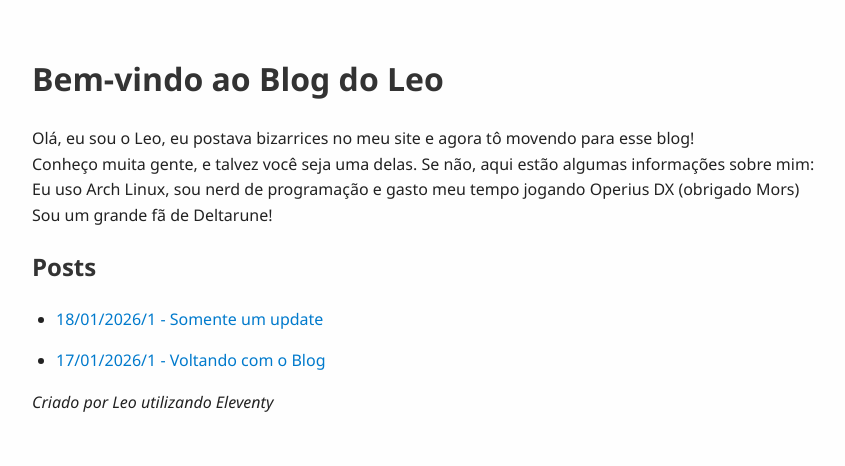
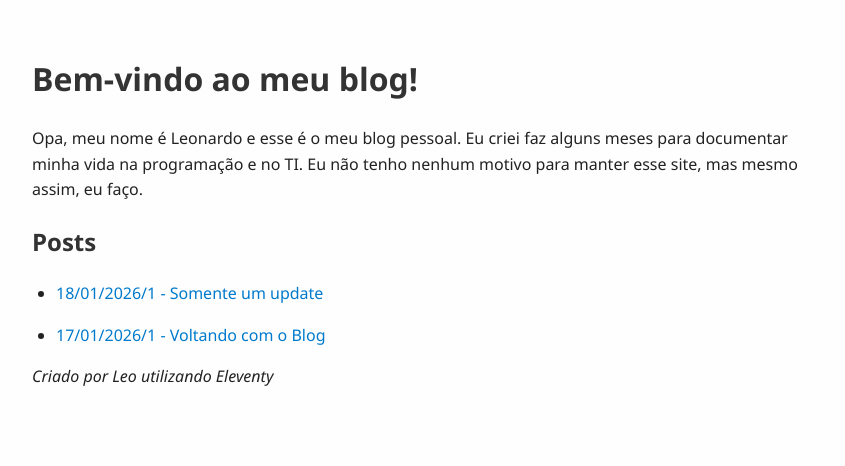
Before and after one commit to ItsDoomOne/blog, an Eleventy site: page index.md in a window 1280 px wide. Shown: the whole page, without its empty margins (208-1053 px from the left). Built offline with nearby package versions, Linux system fonts and the light colour scheme; Eleventy itself is replaced by a stand-in of ours; files that its build step writes are made by us from their sources; what @mightyplow/eleventy-plugin-cache-buster would draw is missing.

Commit message:
Update index.md

```diff
--- a/index.md
+++ b/index.md
@@ -1,14 +1,12 @@
 ---
 layout: base.njk
-title: Bem-vindo ao Blog do Leo
+title: Bem-vindo ao meu blog!
 ---
 
-# Bem-vindo ao Blog do Leo
-
-Olá, eu sou o Leo, eu postava bizarrices no meu site e agora tô movendo para esse blog!
-Conheço muita gente, e talvez você seja uma delas. Se não, aqui estão algumas informações sobre mim:
-Eu uso Arch Linux, sou nerd de programação e gasto meu tempo jogando Operius DX (obrigado Mors)
-Sou um grande fã de Deltarune!
+# Bem-vindo ao meu blog!
+Opa, meu nome é Leonardo e esse é o meu blog pessoal.
+Eu criei faz alguns meses para documentar minha vida na programação e no TI.
+Eu não tenho nenhum motivo para manter esse site, mas mesmo assim, eu faço.
 
 ## Posts
 
```
